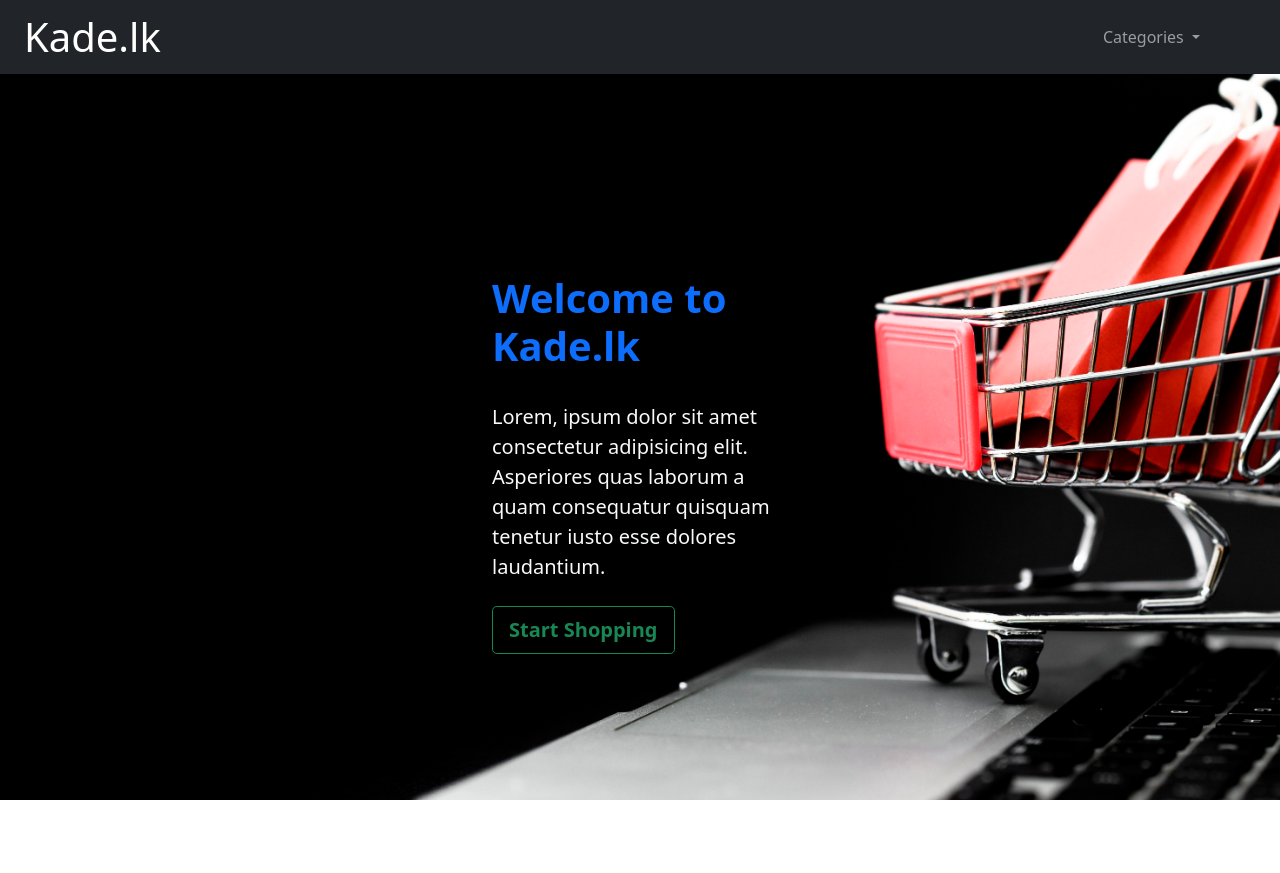
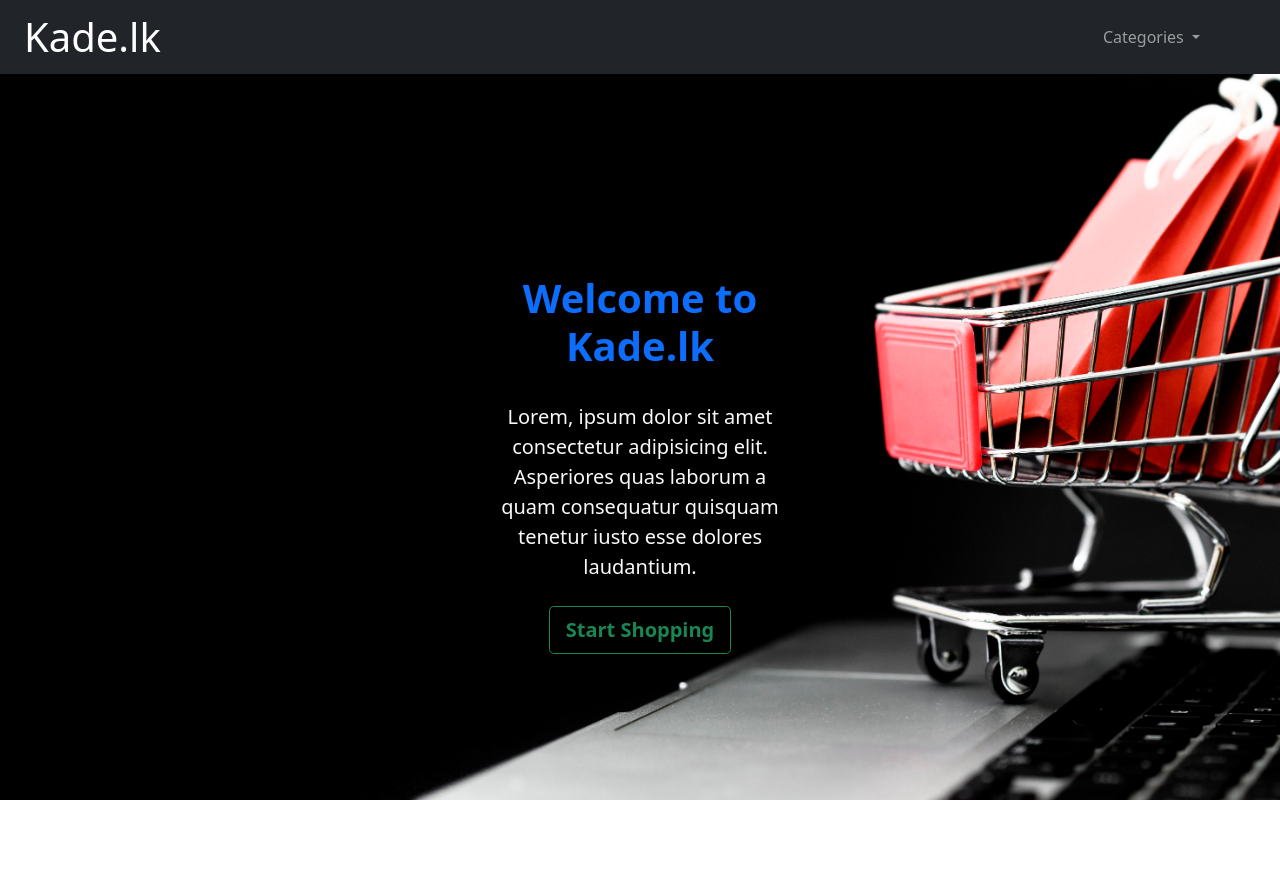
Before and after one commit to ravijar/e-commerce-site, a PHP site: page /index.php in a window 1280 px wide. Shown: the top 873 px of the page. Run offline with PHP 8.4, Linux system fonts and the light colour scheme; data comes from the database, SQL or seed files in the repository; data that the repository does not hold is empty.

Commit message:
hero text aligned

```diff
--- a/client/index.php
+++ b/client/index.php
@@ -3,7 +3,7 @@ include('../client/inc/header.php');
 
 ?>
 <div>
-  <section class="hero-section">
+  <section class="hero-section text-center">
     <div class="bkg"></div>
     <div class="container h-100 d-flex w-25">
       <div class="pt-5 mt-5">
```
